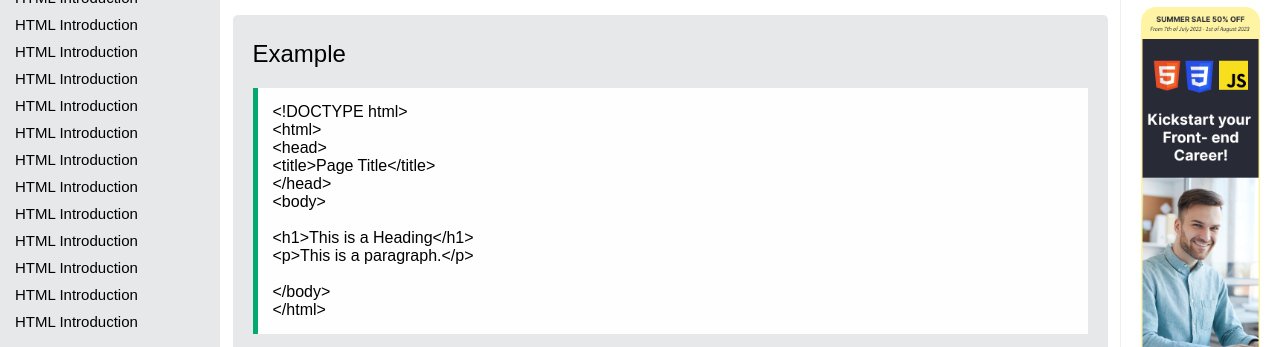
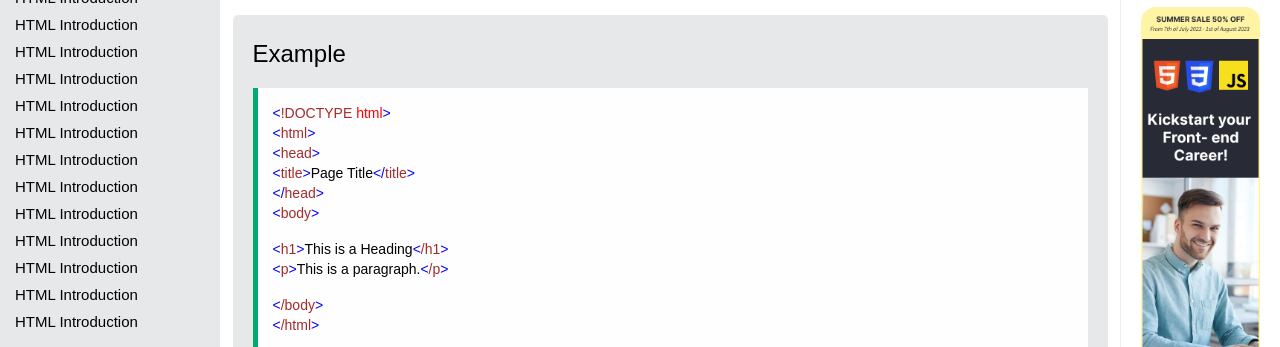
Before and after one commit to Phung111/Training, a plain HTML site: page web/w3schools_2/w3schools_2.html in a window 1280 px wide. Shown: the part 374-721 px from the top of the page. Drawn offline with Linux system fonts and the light colour scheme.

Commit message:
training

```diff
--- a/web/w3schools_2/w3schools_2.css
+++ b/web/w3schools_2/w3schools_2.css
@@ -512,6 +512,24 @@ hr {
     width: 100%;
     height: 100%;
     white-space: pre-line;
+    font-size: 14px;
+}
+
+.content__example__code code {
+    color: blue;
+    line-height: 20px;
+}
+
+.content__example__code span {
+    color: brown;
+}
+
+.content__example__code span.p {
+    color: black;
+}
+
+.content__example__code span.red {
+    color: rgb(255, 0, 0);
 }
 
 /* ------------------------------------ */
--- a/web/w3schools_2/w3schools_2.html
+++ b/web/w3schools_2/w3schools_2.html
@@ -2238,18 +2238,18 @@
                     <h3>Example</h3>
                     <div class="content__example__code">
                         <pre>
-                            <code>&lt!DOCTYPE html&gt</code>
-                            <code>&lthtml&gt</code>
-                            <code>&lthead&gt</code>
-                            <code>&lttitle&gt</code>Page Title<code>&lt/title&gt</code>
-                            <code>&lt/head&gt</code>
-                            <code>&ltbody&gt</code>
+                            <code>&lt<span>!DOCTYPE <span class="red">html</span></span>&gt</code>
+                            <code>&lt<span>html</span>&gt</code>
+                            <code>&lt<span>head</span>&gt</code>
+                            <code>&lt<span>title</span>&gt<span class="p">Page Title</span>&lt/<span>title</span>&gt</code>
+                            <code>&lt/<span>head</span>&gt</code>
+                            <code>&lt<span>body</span>&gt</code>
 
-                            <code>&lth1&gt</code>This is a Heading<code>&lt/h1&gt</code>
-                            <code>&ltp&gt</code>This is a paragraph.<code>&lt/p&gt</code>
+                            <code>&lt<span>h1</span>&gt<span class="p">This is a Heading</span>&lt<span>/h1</span>&gt</code>
+                            <code>&lt<span>p</span>&gt<span  class="p">This is a paragraph.</span>&lt<span>/p</span>&gt</code>
 
-                            <code>&lt/body&gt</code>
-                            <code>&lt/html&gt</code>
+                            <code>&lt<span>/body</span>&gt</code>
+                            <code>&lt<span>/html</span>&gt</code>
                         </pre>
 
                     </div>
```
